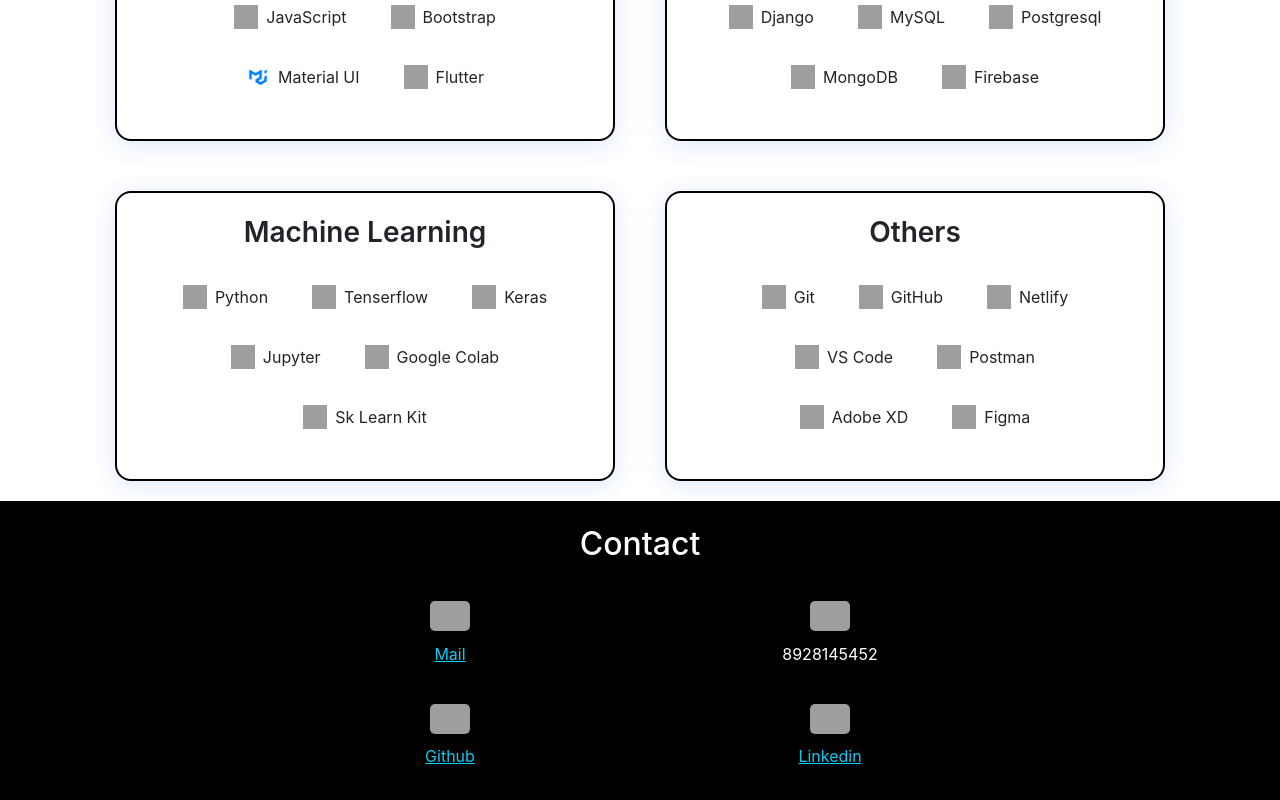
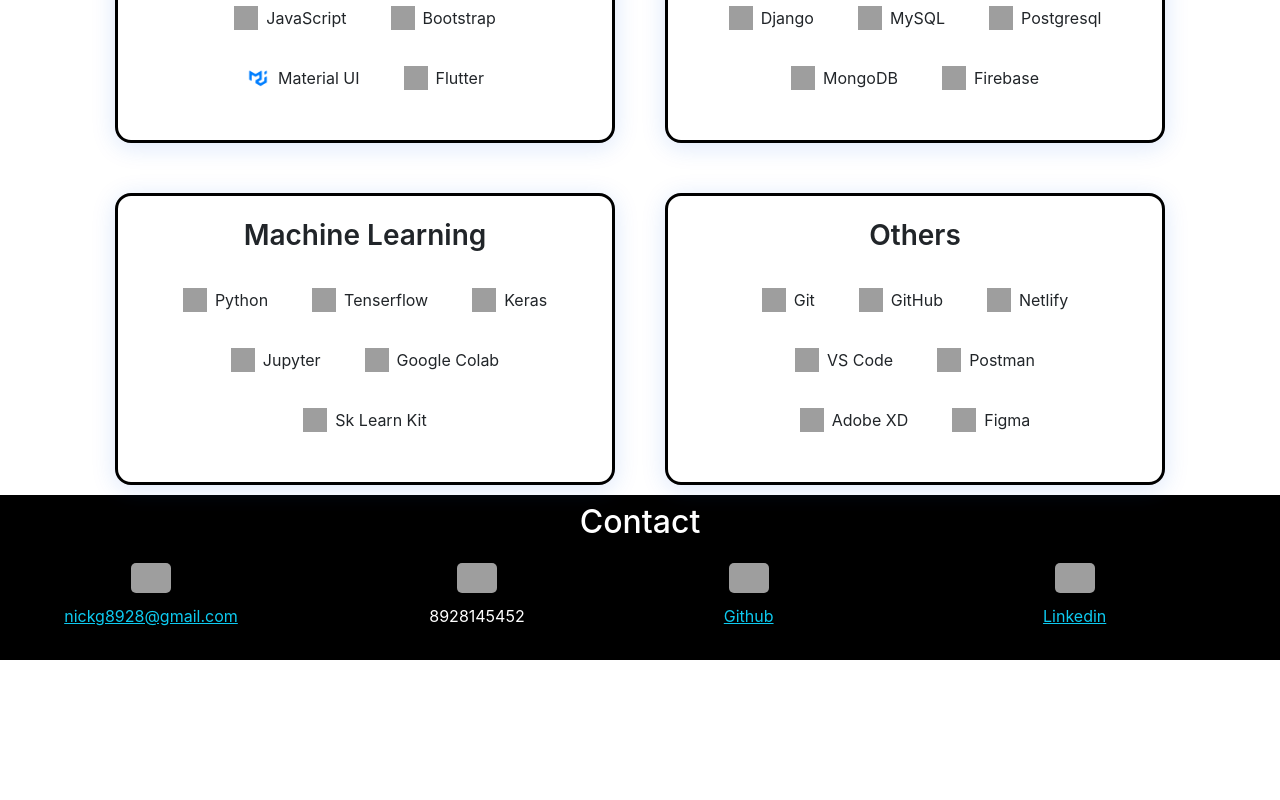
Before and after one commit to niketan8928/portfolio, a React (Create React App) app: page / in a window 1280 px wide. Shown: the part 2233-3033 px from the top of the page. After the commit the page ends 2893 px from the top, so only its background shows below. Built offline with nearby package versions, Linux system fonts and the light colour scheme; grey boxes are pictures that could not be loaded.

Commit message:
portfolio updated

```diff
--- a/src/components/Contact.js
+++ b/src/components/Contact.js
@@ -1,19 +1,19 @@
 import React from "react";
-import { Container, Row, Col } from "react-bootstrap";
+import { Row, Col } from "react-bootstrap";
 
 const Contact = () => {
   return (
     <div
-      style={{ backgroundColor: "black", color: "white", marginTop: "20px" }}
+      style={{ backgroundColor: "black", color: "white", marginTop: "10px" }}
     >
-      <Container className="py-4">
-        <Row className="justify-content-center mb-4">
-          <Col md={2} className="text-center">
+      <section id="contact" className="py-2">
+        <Row className="justify-content-center mb-2">
+          <Col md={3} className="text-center">
             <h2>Contact</h2>
           </Col>
         </Row>
         <Row className="justify-content-center">
-          <Col md={4} className="text-center mb-3">
+          <Col md={3} className="text-center mb-2">
             <h2>
               <img
                 src="https://tse1.mm.bing.net/th?id=OIP.IpB5yPUkCFHOzlmM-O7ncAHaFW&pid=Api&P=0&h=180"
@@ -23,10 +23,10 @@
               />
             </h2>
             <a href="mailto:nickg8928@gmail.com" className="text-info">
-              Mail
+              nickg8928@gmail.com
             </a>
           </Col>
-          <Col md={4} className="text-center mb-3">
+          <Col md={3} className="text-center mb-2">
             <h2>
               <img
                 src="https://tse4.mm.bing.net/th?id=OIP.TIYnrsy6wV3TX312soEx5gHaHY&pid=Api&P=0&h=180"
@@ -37,9 +37,7 @@
             </h2>
             <p>8928145452</p>
           </Col>
-        </Row>
-        <Row className="justify-content-center">
-          <Col md={4} className="text-center mb-3">
+          <Col md={2} className="text-center mb-2">
             <h2>
               <img
                 src="https://github.githubassets.com/images/modules/logos_page/GitHub-Mark.png"
@@ -76,7 +74,7 @@
             </a>
           </Col>
         </Row>
-      </Container>
+      </section>
     </div>
   );
 };
--- a/src/components/Skills.js
+++ b/src/components/Skills.js
@@ -61,7 +61,7 @@
   width: 100%;
   max-width: 500px;
   background-color: white;
-  border: 2px solid black;
+  border: 3px solid black;
   box-shadow: rgba(23, 92, 230, 0.15) 0px 4px 24px;
   border-radius: 16px;
   padding: 18px 36px;
@@ -122,7 +122,9 @@
 
 const Skills = () => {
   return (
-    <Container id="Skills">
+    <div>
+      <section id="skills">
+        <Container>
           <Wrapper>
             <Title>Skills</Title>
             <Desc
@@ -153,6 +155,8 @@
             </SkillsContainer>
           </Wrapper>
         </Container>
+      </section>
+    </div>
   );
 };
 
```
Lines whose indentation alone changed are shown as unchanged.
